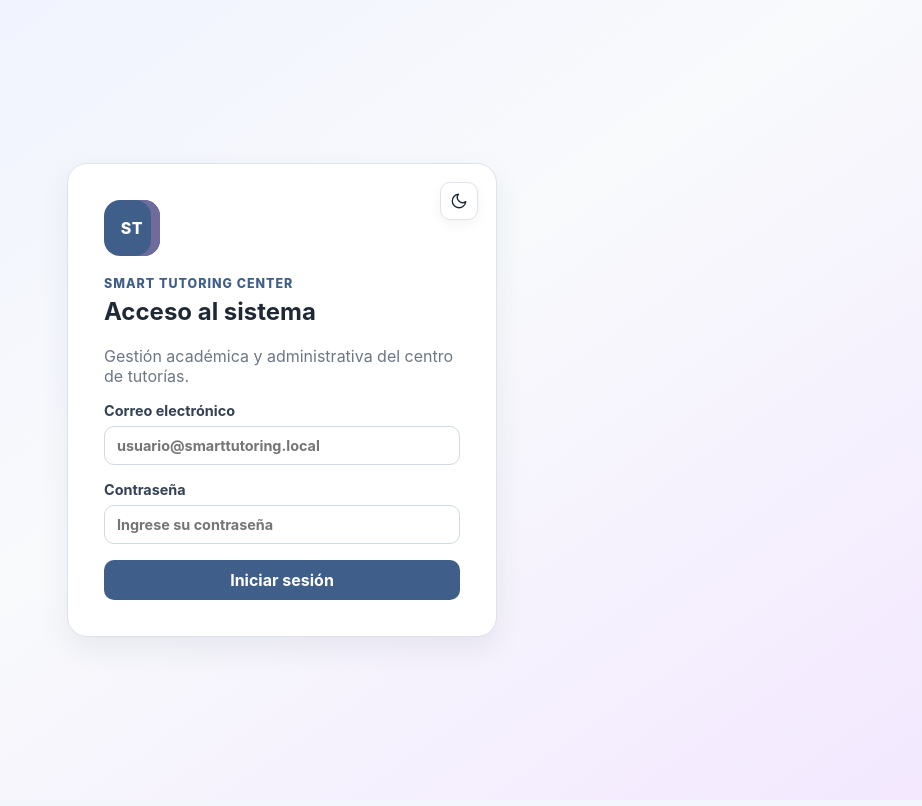
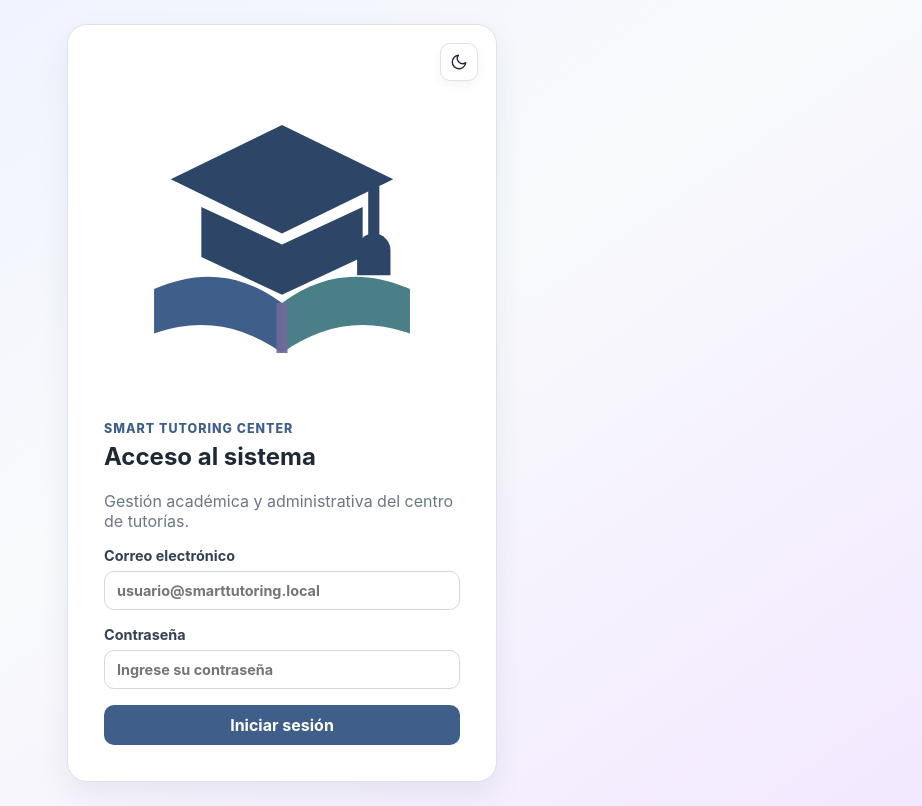
Before and after one commit to fherrera9613-web/smart-tutoring-web, a React (Vite) app in the folder frontend/: page / in a window 1280 px wide. Shown: the whole page, without its empty margins (358-1280 px from the left). Built offline with nearby package versions, Linux system fonts and the light colour scheme; no server answers.

Commit message:
feat: integrar logo vectorial en login

```diff
--- a/frontend/src/pages/Login.jsx
+++ b/frontend/src/pages/Login.jsx
@@ -1,5 +1,6 @@
 import { useState } from 'react'
 import { api, ApiError } from '../services/api.js'
+import smartTutoringLogo from '../assets/smart-tutoring-logo.svg'
 
 function ThemeIcon({ theme }) {
   return theme === 'dark' ? (
@@ -59,7 +60,7 @@ export default function Login({ onLogin, theme, onToggleTheme }) {
           <ThemeIcon theme={theme} />
         </button>
 
-        <div className="brand-mark" aria-hidden="true">ST</div>
+        <img className="brand-logo brand-logo-login" src={smartTutoringLogo} alt="Logo de SMART Tutoring Center" />
         <p className="eyebrow">SMART Tutoring Center</p>
         <h1 id="login-title">Acceso al sistema</h1>
         <p className="muted">
```
